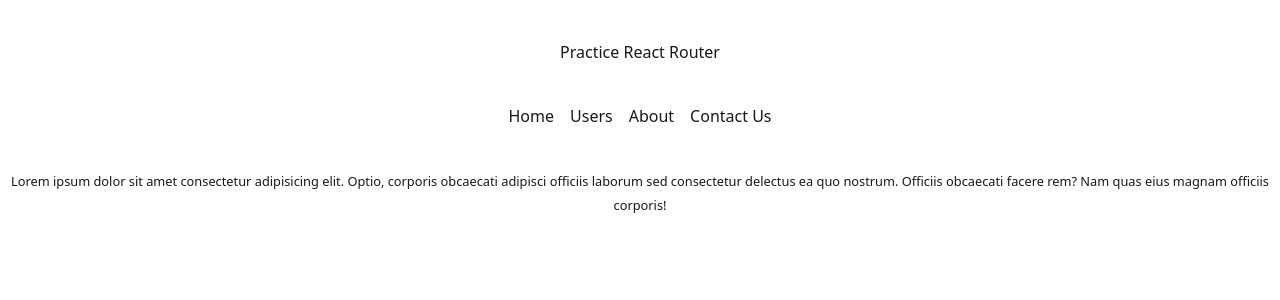
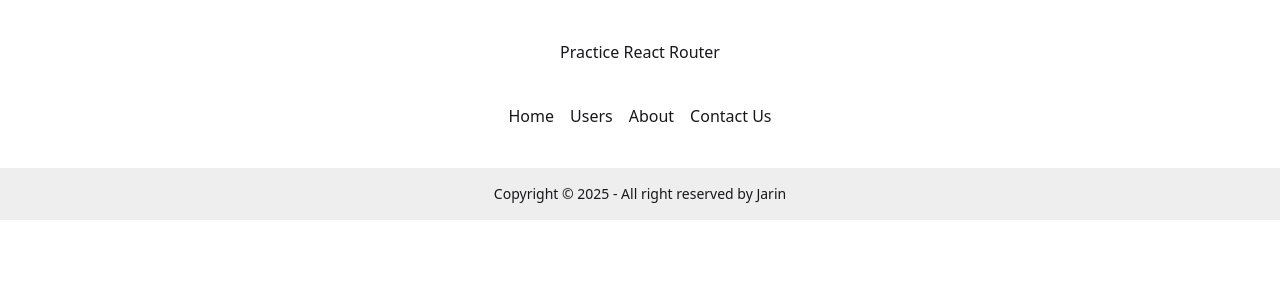
Before and after one commit to tasninanika/react-router, a React (Vite) app: page / in a window 1280 px wide. Shown: the top 300 px of the page. Built offline with nearby package versions, Linux system fonts and the light colour scheme.

Commit message:
updated footer

```diff
--- a/src/Components/Footer/Footer.jsx
+++ b/src/Components/Footer/Footer.jsx
@@ -1,14 +1,13 @@
 const Footer = () => {
   return (
     <div>
-      <p>
-        <small>
-          Lorem ipsum dolor sit amet consectetur adipisicing elit. Optio,
-          corporis obcaecati adipisci officiis laborum sed consectetur delectus
-          ea quo nostrum. Officiis obcaecati facere rem? Nam quas eius magnam
-          officiis corporis!
-        </small>
-      </p>
+      <footer className="footer sm:footer-horizontal footer-center bg-base-300 text-base-content p-4">
+        <aside>
+          <p>
+            Copyright © {new Date().getFullYear()} - All right reserved by Jarin
+          </p>
+        </aside>
+      </footer>
     </div>
   );
 };
```
